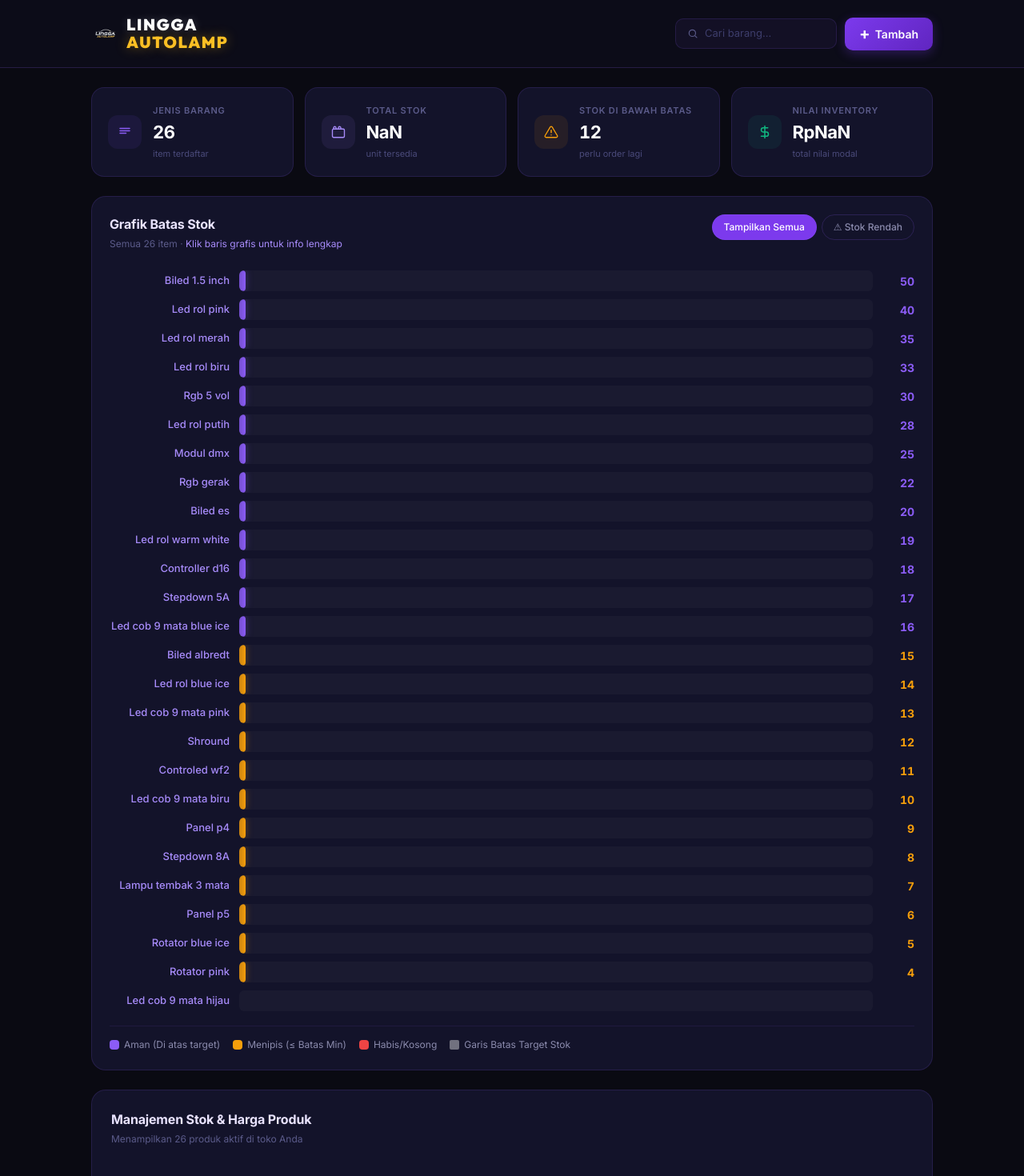
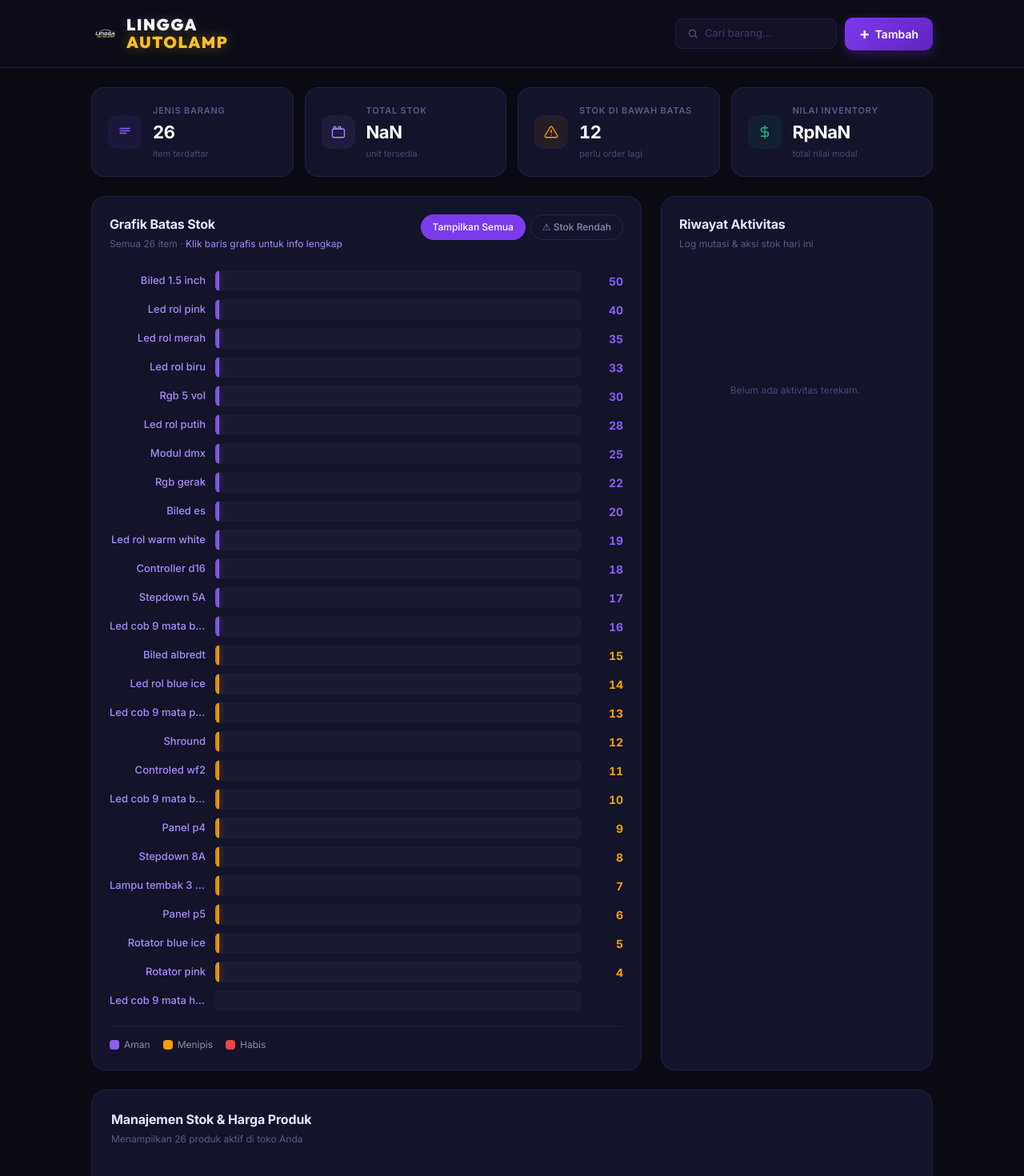
Before and after one commit to alinee18/stock-barang, a Next.js app: page / in a window 1280 px wide. Shown: the top 1470 px of the page at 80% size. Built offline with nearby package versions, Linux system fonts and the light colour scheme.

Commit message:
feat: pasang tata letak 1 layar desktop dan kembalikan fitur riwayat

```diff
--- a/app/page.tsx
+++ b/app/page.tsx
@@ -8,6 +8,13 @@ interface Item {
   stock: number; // stok saat ini
   min: number;   // batas stok minimum (untuk peringatan)
   price: number; // harga barang (dalam nilai penuh, misal 1000)
+}
+
+interface HistoryLog {
+  id: string;
+  timestamp: string;
+  action: string;
+  type: "add" | "remove" | "update" | "qty_change";
 }
 
 type Toast = { id: number; msg: string; ok: boolean };
@@ -72,6 +79,7 @@ const formatRupiah = (num: number) => {
 
 export default function StockPage() {
   const [items, setItems]     = useState<Item[]>([]);
+  const [logs, setLogs]       = useState<HistoryLog[]>([]);
   const [ready, setReady]     = useState(false);
   const [toasts, setToasts]   = useState<Toast[]>([]);
 
@@ -96,14 +104,19 @@ export default function StockPage() {
   const [chartView, setChartView] = useState<"all" | "low">("all");
   const toastCounter = useRef(0);
 
+  // Load Data awal
   useEffect(() => {
     try {
-      const saved = localStorage.getItem("inv-items-v4");
-      if (saved) {
-        const parsed = JSON.parse(saved);
-        setItems(parsed);
+      const savedItems = localStorage.getItem("inv-items-v4");
+      if (savedItems) {
+        setItems(JSON.parse(savedItems));
       } else {
         setItems(SEED.map(s => ({ ...s, id: uid() })));
+      }
+
+      const savedLogs = localStorage.getItem("inv-logs-v4");
+      if (savedLogs) {
+        setLogs(JSON.parse(savedLogs));
       }
     } catch {
       setItems(SEED.map(s => ({ ...s, id: uid() })));
@@ -111,9 +124,13 @@ export default function StockPage() {
     setReady(true);
   }, []);
 
+  // Save Data pas ada perubahan
   useEffect(() => {
-    if (ready) localStorage.setItem("inv-items-v4", JSON.stringify(items));
-  }, [items, ready]);
+    if (ready) {
+      localStorage.setItem("inv-items-v4", JSON.stringify(items));
+      localStorage.setItem("inv-logs-v4", JSON.stringify(logs));
+    }
+  }, [items, logs, ready]);
 
   useEffect(() => {
     if (selectedChartItem) {
@@ -129,16 +146,32 @@ export default function StockPage() {
     setTimeout(() => setToasts(t => t.filter(x => x.id !== id)), 2800);
   }
 
+  function addLog(action: string, type: HistoryLog["type"]) {
+    const timeString = new Date().toLocaleTimeString("id-ID", { hour: "2-digit", minute: "2-digit", second: "2-digit" });
+    const newLog: HistoryLog = {
+      id: uid(),
+      timestamp: timeString,
+      action,
+      type
+    };
+    setLogs(prev => [newLog, ...prev].slice(0, 50)); // Simpan 50 riwayat terakhir
+  }
+
   function increment(id: string) {
-    setItems(prev => prev.map(it =>
-      it.id === id ? { ...it, stock: it.stock + 1 } : it
-    ));
+    setItems(prev => prev.map(it => {
+      if (it.id === id) {
+        addLog(`Stok "${it.name}" bertambah menjadi ${it.stock + 1}`, "qty_change");
+        return { ...it, stock: it.stock + 1 };
+      }
+      return it;
+    }));
   }
 
   function decrement(id: string) {
     setItems(prev => prev.map(it => {
       if (it.id !== id) return it;
       if (it.stock <= 0) { toast(`Stok ${it.name} sudah 0`, false); return it; }
+      addLog(`Stok "${it.name}" berkurang menjadi ${it.stock - 1}`, "qty_change");
       return { ...it, stock: it.stock - 1 };
     }));
   }
@@ -146,14 +179,19 @@ export default function StockPage() {
   function editStock(id: string, val: string) {
     const n = parseInt(val);
     if (isNaN(n) || n < 0) return;
-    setItems(prev => prev.map(it =>
-      it.id === id ? { ...it, stock: n } : it
-    ));
+    setItems(prev => prev.map(it => {
+      if (it.id === id) {
+        addLog(`Stok "${it.name}" diubah langsung menjadi ${n}`, "qty_change");
+        return { ...it, stock: n };
+      }
+      return it;
+    }));
   }
 
   function removeItem(id: string, name: string) {
     if (!confirm(`Hapus "${name}" dari stok?`)) return;
     setItems(prev => prev.filter(it => it.id !== id));
+    addLog(`Menghapus produk "${name}" dari inventory`, "remove");
     toast(`"${name}" dihapus`);
   }
 
@@ -172,14 +210,18 @@ export default function StockPage() {
     const mn = parseInt(editMin);
     const prc = parseInt(editPrice) * 1000;
 
-    setItems(prev => prev.map(it =>
-      it.id === editingItem.id ? {
+    setItems(prev => prev.map(it => {
+      if (it.id === editingItem.id) {
+        addLog(`Mengubah detail informasi data barang "${nm}"`, "update");
+        return {
           ...it,
           name: nm,
           min: isNaN(mn) || mn < 0 ? 15 : mn,
           price: isNaN(prc) || prc < 0 ? 0 : prc
-      } : it
-    ));
+        };
+      }
+      return it;
+    }));
 
     toast(`"${nm}" berhasil diperbarui`);
     setShowEditModal(false);
@@ -202,9 +244,16 @@ export default function StockPage() {
       price: isNaN(prc) || prc < 0 ? 0 : prc
     };
     setItems(prev => [...prev, newItem]);
+    addLog(`Menambahkan produk baru "${nm}" dengan stok awal ${stk}`, "add");
     toast(`"${nm}" ditambahkan`);
     setShowModal(false);
     setNewName(""); setNewStock("5"); setNewMin("15"); setNewPrice("0");
+  }
+
+  function clearLogs() {
+    if (confirm("Hapus semua riwayat aktivitas hari ini?")) {
+      setLogs([]);
+    }
   }
 
   const filtered = useMemo(() =>
@@ -304,6 +353,8 @@ export default function StockPage() {
           .logo-img { height: 42px !important; }
           .logo-text { font-size: 14px !important; letter-spacing: 0.05em !important; }
           .brand-container { gap: 6px !important; }
+          .desktop-layout { flex-direction: column !important; }
+          .right-panel { width: 100% !important; }
         }
         @media (max-width:640px) {
           .hide-sm { display:none !important; }
@@ -418,8 +469,12 @@ export default function StockPage() {
           />
         </div>
 
-        {/* ── Chart Visual Grafis ── */}
-        <section className="card" style={{ ...S.card, animationDelay:"180ms" }}>
+        {/* Layout Grid: Grafik & Riwayat Berdampingan di Desktop */}
+        <div className="desktop-layout" style={{ display: "flex", gap: 24, alignItems: "stretch" }}>
+
+          {/* Kiri: Grafik Batas Stok */}
+          <div style={{ flex: 1, minWidth: 0 }}>
+            <section className="card" style={{ ...S.card, height: "100%", animationDelay:"180ms" }}>
               <div style={S.cardHead}>
                 <div>
                   <div style={S.cardTitle}>Grafik Batas Stok</div>
@@ -463,7 +518,7 @@ export default function StockPage() {
                           className="chart-label"
                           title={it.name}
                           style={{
-                        width:150, minWidth:100, flexShrink:0,
+                            width:120, minWidth:90, flexShrink:0,
                             fontSize:13, color:"#A78BFA", fontWeight: 500,
                             overflow:"hidden", textOverflow:"ellipsis", whiteSpace:"nowrap",
                             textAlign:"right",
@@ -507,7 +562,7 @@ export default function StockPage() {
 
                   <div style={{ display:"flex", gap:16, paddingTop:14,
                     borderTop:"1px solid rgba(139,92,246,.1)", flexWrap:"wrap", marginTop:8 }}>
-                {([["ok","#8B5CF6","Aman (Di atas target)"],["low","#F59E0B","Menipis (≤ Batas Min)"],["critical","#EF4444","Habis/Kosong"]] as const).map(
+                    {([["ok","#8B5CF6","Aman"],["low","#F59E0B","Menipis"],["critical","#EF4444","Habis"]] as const).map(
                       ([,color,label]) => (
                         <div key={label} style={{ display:"flex", alignItems:"center", gap:6 }}>
                           <div style={{ width:12, height:12, borderRadius:4, background:color }} />
@@ -515,14 +570,50 @@ export default function StockPage() {
                         </div>
                       )
                     )}
-                <div style={{ display:"flex", alignItems:"center", gap:6 }}>
-                  <div style={{ width:12, height:12, borderRadius:2, background:"rgba(255,255,255,.4)", flexShrink:0 }} />
-                  <span style={{ fontSize:12, color:"#8B8BAD" }}>Garis Batas Target Stok</span>
-                </div>
                   </div>
                 </div>
               )}
             </section>
+          </div>
+
+          {/* Kanan: Riwayat Aktivitas Real-time */}
+          <div className="right-panel" style={{ width: "340px", flexShrink: 0 }}>
+            <section className="card" style={{ ...S.card, height: "100%", display: "flex", flexDirection: "column" }}>
+              <div style={{ display: "flex", justifyContent: "space-between", alignItems: "flex-start", marginBottom: 14 }}>
+                <div>
+                  <div style={S.cardTitle}>Riwayat Aktivitas</div>
+                  <div style={S.cardSub}>Log mutasi & aksi stok hari ini</div>
+                </div>
+                {logs.length > 0 && (
+                  <button onClick={clearLogs} style={{ background: "transparent", border: "none", color: "#EF4444", fontSize: 11, cursor: "pointer", fontWeight: 600 }}>
+                    Bersihkan
+                  </button>
+                )}
+              </div>
+
+              <div style={{ flex: 1, overflowY: "auto", maxHeight: "320px", display: "flex", flexDirection: "column", gap: 8, paddingRight: 4 }}>
+                {logs.length === 0 ? (
+                  <div style={{ textCombineUpright: "center", textAlign: "center", color: "#4A4A7A", fontSize: 12, padding: "40px 0", margin: "auto" }}>
+                    Belum ada aktivitas terekam.
+                  </div>
+                ) : (
+                  logs.map((log) => (
+                    <div key={log.id} style={{ padding: "10px 12px", background: "rgba(255,255,255,0.02)", borderRadius: 10, borderLeft: `3px solid ${log.type === 'add' ? '#22C55E' : log.type === 'remove' ? '#EF4444' : log.type === 'update' ? '#FBBF24' : '#8B5CF6'}`, display: "flex", flexDirection: "column", gap: 3 }}>
+                      <div style={{ display: "flex", justifyContent: "space-between", fontSize: 10, color: "#5B5B8A" }}>
+                        <span style={{ fontWeight: 700, textTransform: "uppercase", color: log.type === 'add' ? '#22C55E' : log.type === 'remove' ? '#EF4444' : log.type === 'update' ? '#FBBF24' : '#A78BFA' }}>
+                          {log.type === 'qty_change' ? 'Stok' : log.type}
+                        </span>
+                        <span>{log.timestamp}</span>
+                      </div>
+                      <div style={{ fontSize: 12, color: "#E9E3FF", lineHeight: 1.3 }}>{log.action}</div>
+                    </div>
+                  ))
+                )}
+              </div>
+            </section>
+          </div>
+
+        </div>
 
         {/* ── Tabel Utama / Management Stok ── */}
         <section className="card" style={{ ...S.card, padding:0, overflow:"hidden", animationDelay:"240ms" }}>
```
Lines whose indentation alone changed are shown as unchanged.
